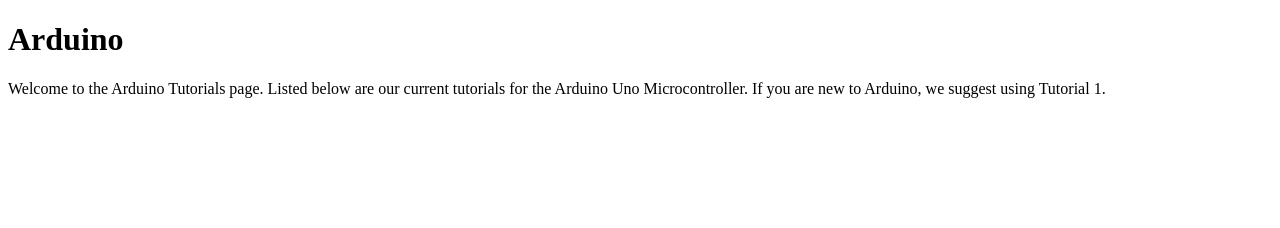
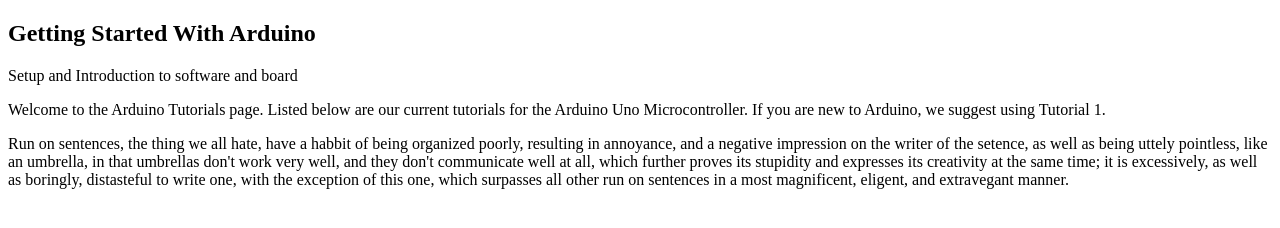
Before and after one commit to ijaaz/flextech-library-website, a plain HTML site: page arduino-tutorial-index.html in a window 1280 px wide. Drawn offline with Linux system fonts and the light colour scheme.

Commit message:
Made changes to the 'arduino-tutorial-index.html' page

```diff
--- a/arduino-tutorial-index.html
+++ b/arduino-tutorial-index.html
@@ -5,8 +5,21 @@
 </head>
 
 <body>
-    <h1>Arduino</h1>
+
+    <header class="major">
+        <h2>Getting Started With Arduino</h2>
+        <p> Setup and Introduction to software and board</p>
+    </header>
+
+    <!--
+ <a href="Arduino_Uno_-_R3.jpg" class="image right"><img src="Arduino_Uno_-_R3.jpg" alt="" />
+</a>-->
 
     <p>Welcome to the Arduino Tutorials page. Listed below are our current tutorials for the Arduino Uno Microcontroller. If you are new to Arduino, we suggest using Tutorial 1.</p>
 
+    <p>Run on sentences, the thing we all hate, have a habbit of being organized poorly, resulting in annoyance, and a negative impression on the writer of the setence, as well as being uttely pointless, like an umbrella, in that umbrellas don't work very well, and they don't communicate well at all, which further proves its stupidity and expresses its creativity at the same time; it is excessively, as well as boringly, distasteful to write one, with the exception of this one, which surpasses all other run on sentences in a most magnificent, eligent, and extravegant manner.
+
+    </p>
+
+
 </body>
```
